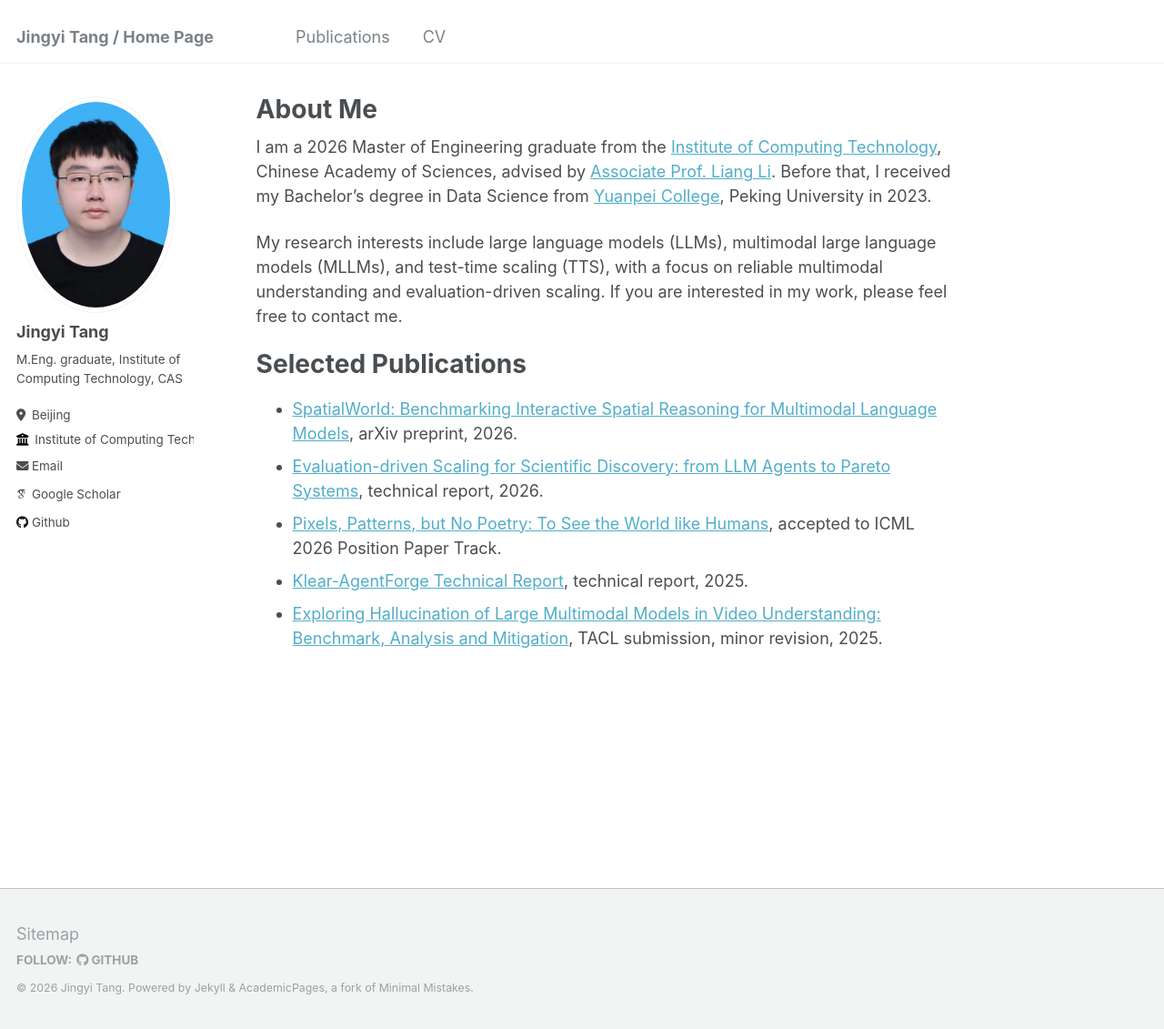
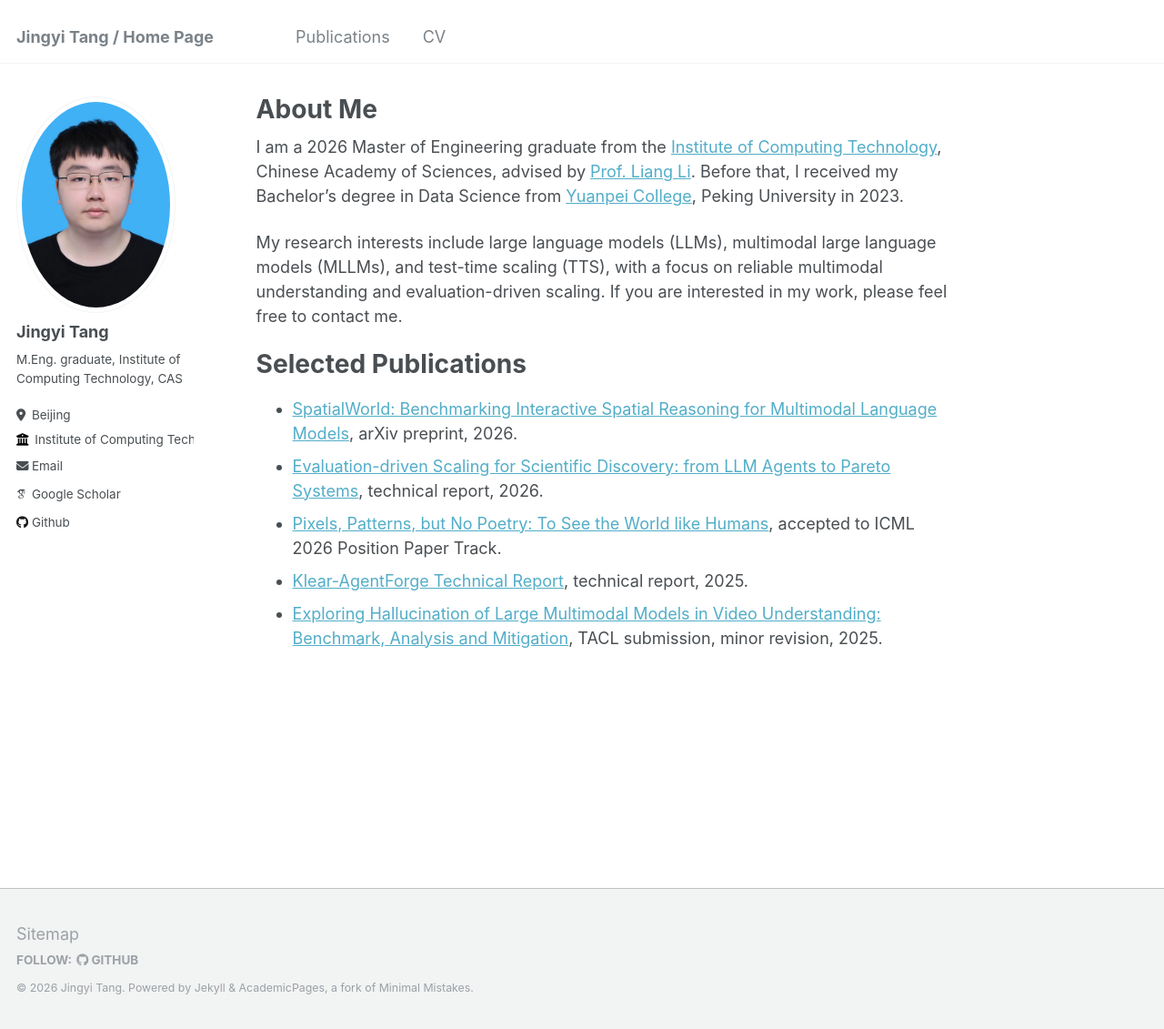
Before and after one commit to ColorDavid/ColorDavid.github.io, a Jekyll site: the page built from _pages/about.md, in a window 1280 px wide and 1131 px high. Shown: the whole window at 91% size. Built offline with Jekyll 4.4.1, drawn with Linux system fonts in a browser that asks for light colours; some web fonts are replaced.

Commit message:
Update advisor title
Constraint: User confirmed Liang Li is now a full professor.
Confidence: high
Scope-risk: narrow
Tested: git diff --check; searched remaining Associate Prof. references.
Not-tested: Local Jekyll build remains blocked by system Ruby 2.6.10 versus ffi >= 1.17.4.

```diff
--- a/_pages/about.md
+++ b/_pages/about.md
@@ -7,7 +7,7 @@ redirect_from:
   - /about.html
 ---
 
-I am a 2026 Master of Engineering graduate from the [Institute of Computing Technology](http://www.ict.ac.cn/), Chinese Academy of Sciences, advised by [Associate Prof. Liang Li](https://scholar.google.com/citations?user=Q-4mZnQAAAAJ&hl=zh-CN). Before that, I received my Bachelor's degree in Data Science from [Yuanpei College](https://yuanpei.pku.edu.cn/), Peking University in 2023.
+I am a 2026 Master of Engineering graduate from the [Institute of Computing Technology](http://www.ict.ac.cn/), Chinese Academy of Sciences, advised by [Prof. Liang Li](https://scholar.google.com/citations?user=Q-4mZnQAAAAJ&hl=zh-CN). Before that, I received my Bachelor's degree in Data Science from [Yuanpei College](https://yuanpei.pku.edu.cn/), Peking University in 2023.
 
 My research interests include large language models (LLMs), multimodal large language models (MLLMs), and test-time scaling (TTS), with a focus on reliable multimodal understanding and evaluation-driven scaling. If you are interested in my work, please feel free to contact me.
 
```
Also changed, not shown: _pages/cv.md (+1 -1 lines).
